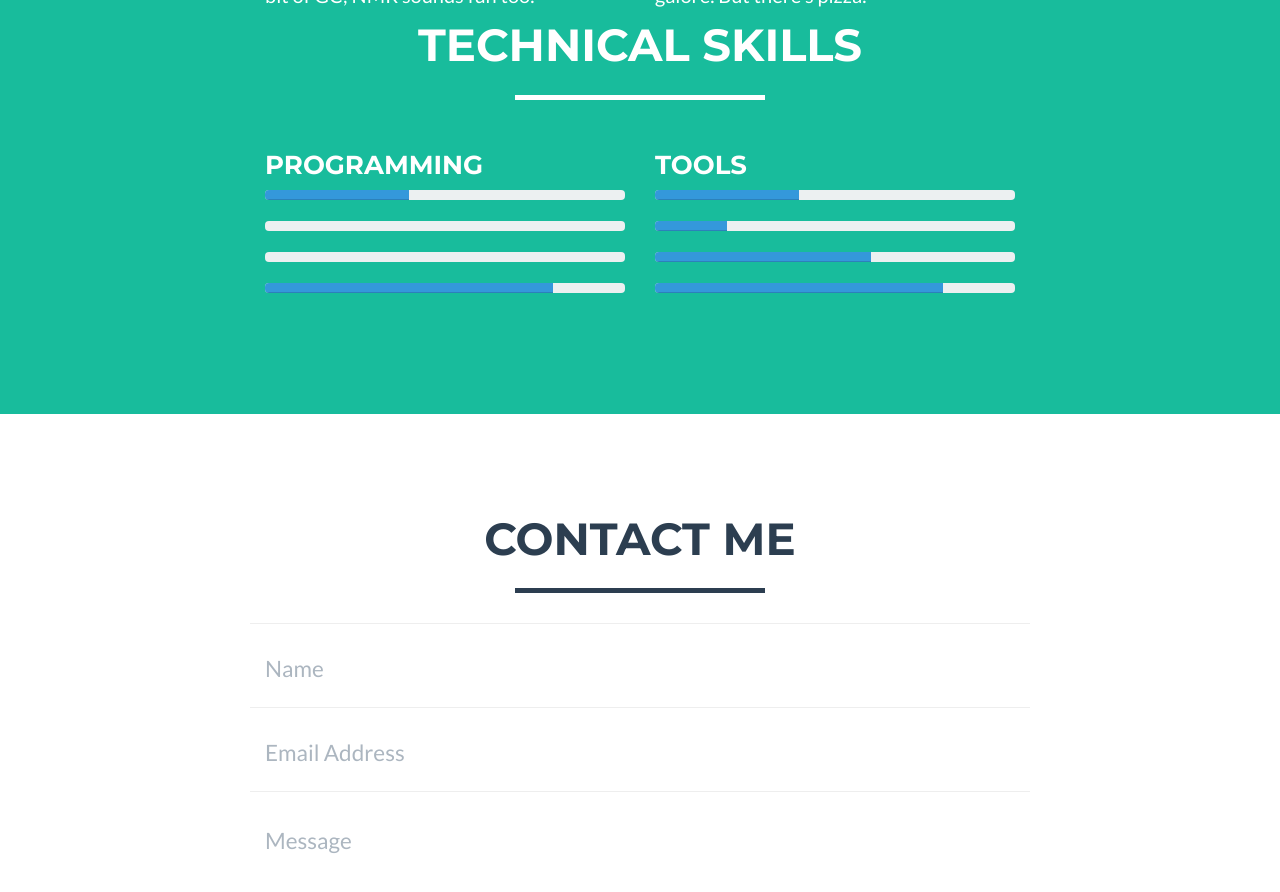
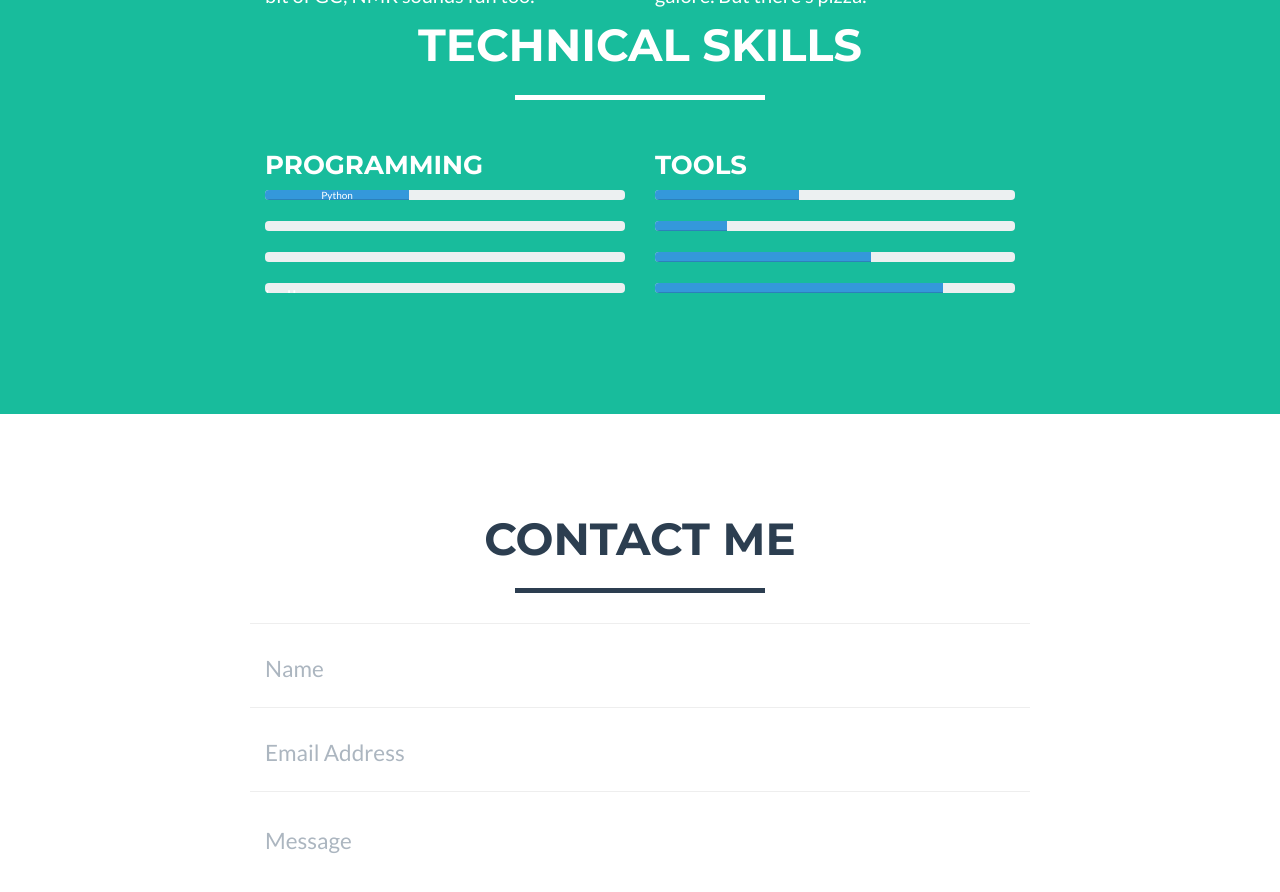
Before and after one commit to milktea02/milktea02.github.io, a Jekyll site: the page built from index.html, in a window 1280 px wide and 900 px high, scrolled down 1262 px. Shown: the top 892 px of the window. Built offline with Jekyll 4.4.1, drawn with Linux system fonts in a browser that asks for light colours.

Commit message:
change we can

```diff
--- a/_includes/about.html
+++ b/_includes/about.html
@@ -28,22 +28,23 @@
                     <div class="progress">
 
                       <div class="progress-bar progress-bar-info" role="progressbar" aria-valuenow="40" aria-valuemin="0" aria-valuemax="100" style="width: 40%">
-                        <span><h4>Python</h4></span>
+                        <span>Python</span>
                       </div>
                     </div>
                     <div class="progress">
-                        <h4>Java</h4>
+                        <h5>Java</h5>
                       <div class="progress-bar progress-bar-info" role="progressbar" aria-valuenow="20" aria-valuemin="0" aria-valuemax="100" style="width: 20%">
                         <span class="sr-only">20% Complete</span>
                       </div>
                     </div>
                     <div class="progress">
-                        <h4>C#</h4>
+                        <h6>C#</h6>
                       <div class="progress-bar progress-bar-info" role="progressbar" aria-valuenow="60" aria-valuemin="0" aria-valuemax="100" style="width: 60%">
                         <span class="sr-only">60% Complete (warning)</span>
                       </div>
                     </div>
                     <div class="progress">
+                        <p> hello </p>
                       <div class="progress-bar progress-bar-info" role="progressbar" aria-valuenow="80" aria-valuemin="0" aria-valuemax="100" style="width: 80%">
                         <span class="sr-only">80% Complete (danger)</span>
                       </div>
```
